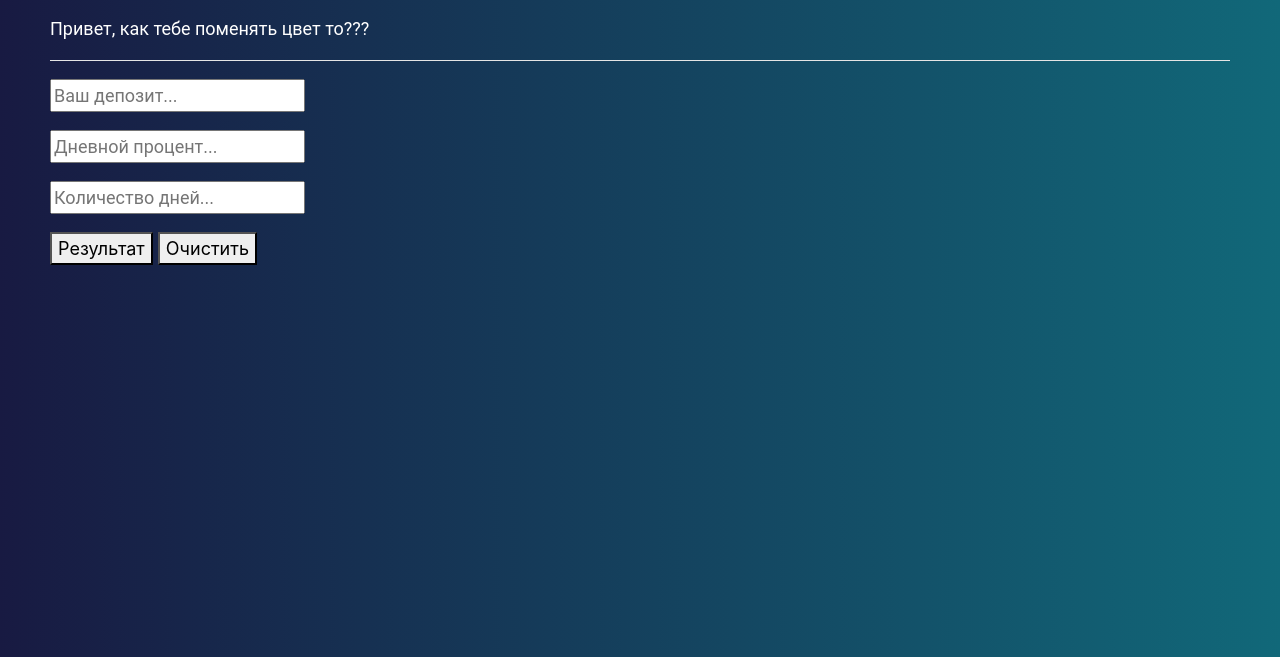
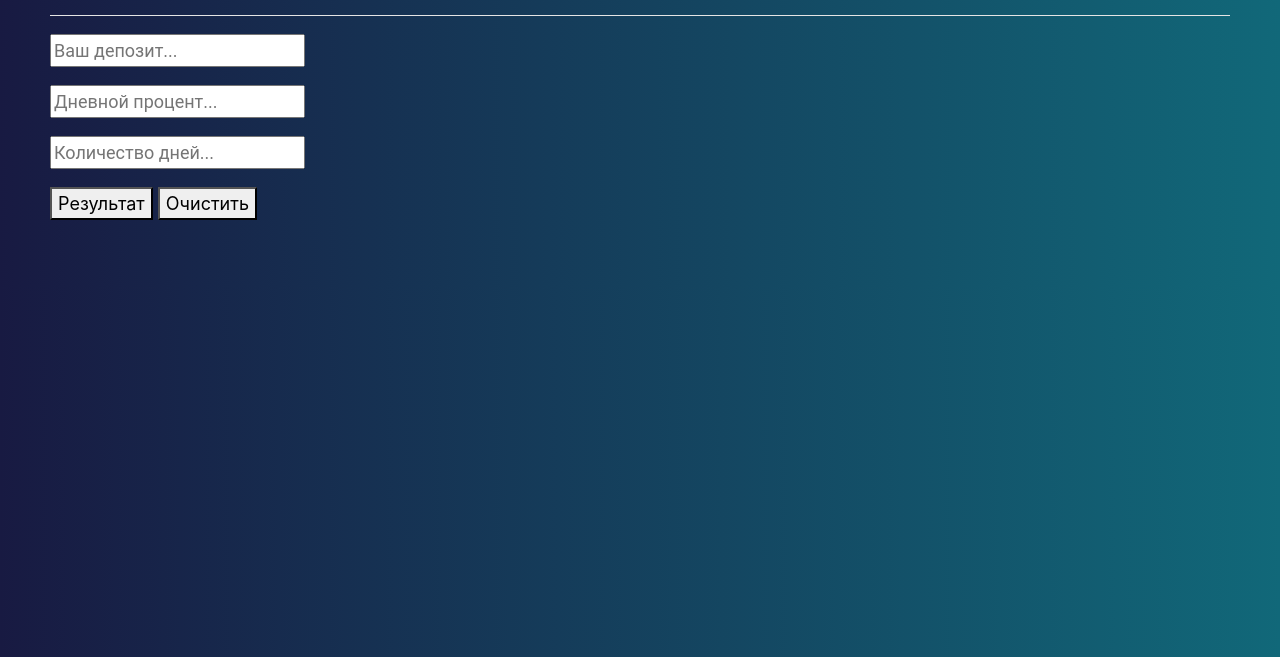
Before and after one commit to DG-webdesign/DG-art-project, a plain HTML site: page index.html in a window 1280 px wide. Shown: the part 143-800 px from the top of the page. Drawn offline with nearby package versions, Linux system fonts and the light colour scheme.

Commit message:
Правка HTML
Убрал тестовую запись

```diff
--- a/index.html
+++ b/index.html
@@ -11,7 +11,6 @@
 <body>
 <h1>ВОЛШЕБНЫЙ КАЛЬКУЛЯТОР</h1>
 <p>сложного процента</p>
-<p class="two">Привет, как тебе поменять цвет то???</p>
 <hr color= white>
 <p><input type="text" id="n1" placeholder="Ваш депозит..." required=""></p>
 <p><input type="text" id="n2" placeholder="Дневной процент..." required=""></p>
```
